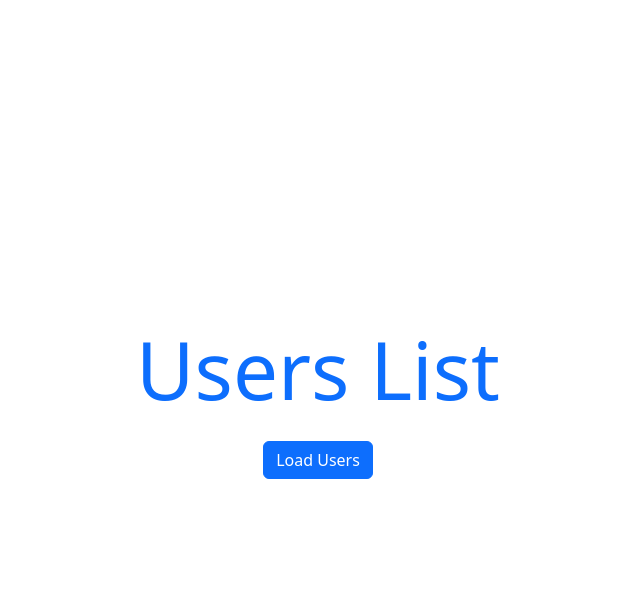
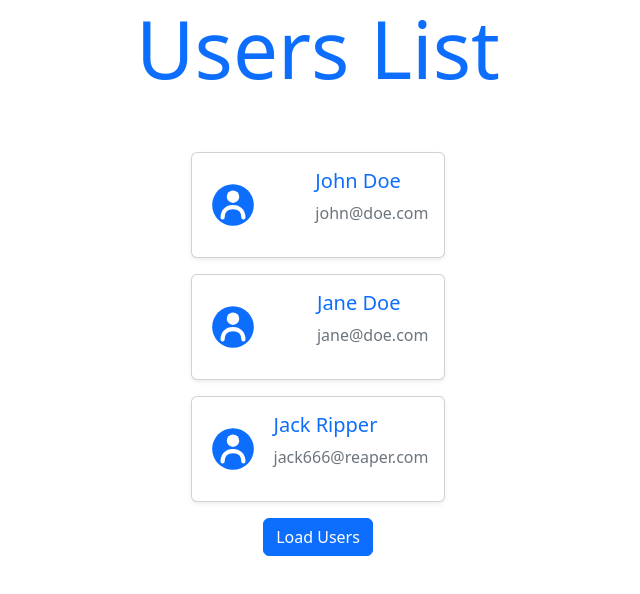
Before and after one commit to RishatTalukder/learning_react, a React (Vite) app in the folder PART_2_Advanced/react_advanced/: page / in a window 1280 px wide. Shown: the top 594 px of the page, without its empty margins (322-962 px from the left). Built offline with nearby package versions, Linux system fonts and the light colour scheme.

Commit message:
Add user fetching functionality with Axios and update README
- Implemented user fetching from GitHub API in Users component using Axios.
- Updated README to include API information and usage instructions.
- Added test.js for promise handling examples.

```diff
--- a/PART_2_Advanced/react_advanced/package.json
+++ b/PART_2_Advanced/react_advanced/package.json
@@ -10,6 +10,7 @@
     "preview": "vite preview"
   },
   "dependencies": {
+    "axios": "^1.9.0",
     "bootstrap": "^5.3.3",
     "react": "^19.0.0",
     "react-dom": "^19.0.0"
--- a/PART_2_Advanced/react_advanced/src/projects/project_4/Users.jsx
+++ b/PART_2_Advanced/react_advanced/src/projects/project_4/Users.jsx
@@ -1,22 +1,61 @@
-import React, { useState } from "react";
+import React, { useEffect, useState } from "react";
+import axios from "axios";
 import dummyData from "./dummyData"; // importing the dummy data
 import av from "./av.svg"; // importing the svg avatar
 
 const Users = () => {
-  const [loading, setLoading] = useState(false); // loading state variable
-  const [users, setUsers] = useState([...dummyData]); // users state variable
+  const [isLoading, setIsLoading] = useState(false);
+  const [users, setUsers] = useState([...dummyData]);
+  const [error, setError] = useState(null);
 
   const loadUsers = () => {
-    setLoading(true);
-  } // function to load the users
+    setIsLoading(true);
+    setError(null); // Reset error state when loading starts
+  };
 
-  if (loading) {
+  useEffect(() => {
+    const getUsers = async () => {
+      try {
+        const response = await axios.get("https://api.github.com/users");
+        const usersData = response.data.map((user) => ({
+          id: user.id,
+          name: user.login,
+          email: user.html_url,
+          image: user.avatar_url,
+        }));
+        console.log(response);
+
+        setUsers(usersData);
+      } catch (error) {
+        console.error("Error fetching users:", error);
+        setError(error.message);
+      } finally {
+        setIsLoading(false);
+      }
+    };
+
+    if (isLoading) {
+      getUsers();
+    }
+  }, [isLoading]);
+
+  if (error) {
     return (
       <div className="d-flex flex-column justify-content-center align-items-center vh-100">
         <h1 className="text-center text-primary display-1">Users List</h1>
+        <div className="alert alert-danger mt-3" role="alert">
+          {error}
+        </div>
+      </div>
+    );
+  }
+
+  if (isLoading) {
+    return (
+      <div className="d-flex flex-column justify-content-center align-items-center h-100">
+        <h1 className="text-center text-primary display-1">Users List</h1>
         <div className="d-flex flex-column align-items-center gap-3 mt-5">
-          {users.map((user) => {
-            return (
+          {users.map((user) => (
             <div
               key={user.id}
               className="card d-flex flex-row justify-content-between align-items-center gap-3 p-3 shadow-sm w-100"
@@ -32,26 +71,39 @@ const Users = () => {
                 <p className="text-secondary">{user.email}</p>
               </div>
             </div>
-            );
-          })}
+          ))}
         </div>
       </div>
     );
   }
 
-  else {
   return (
-      <div className="d-flex flex-column justify-content-center align-items-center vh-100">
+    <div className="d-flex flex-column justify-content-center align-items-center h-100">
       <h1 className="text-center text-primary display-1">Users List</h1>
-        <button
-          onClick={loadUsers}
-          className="btn btn-primary mt-3"
+      <div className="d-flex flex-column align-items-center gap-3 mt-5">
+        {users.map((user) => (
+          <div
+            key={user.id}
+            className="card d-flex flex-row justify-content-between align-items-center gap-3 p-3 shadow-sm w-100"
           >
+            <img
+              src={user.image || av}
+              alt="avatar"
+              className="rounded-circle"
+              style={{ width: "50px", height: "50px" }}
+            />
+            <div className="d-flex flex-column">
+              <h5 className="text-primary">{user.name}</h5>
+              <p className="text-secondary">{user.email}</p>
+            </div>
+          </div>
+        ))}
+      </div>
+      <button onClick={loadUsers} className="btn btn-primary mt-3">
         Load Users
       </button>
     </div>
   );
-  }
 };
 
 export default Users;
```
Also changed, not shown: PART_2_Advanced/react_advanced/src/test.js (added, +27 -0 lines), 3 other files (tests, documents, lock files or other folders). Lines whose indentation alone changed are shown as unchanged.
